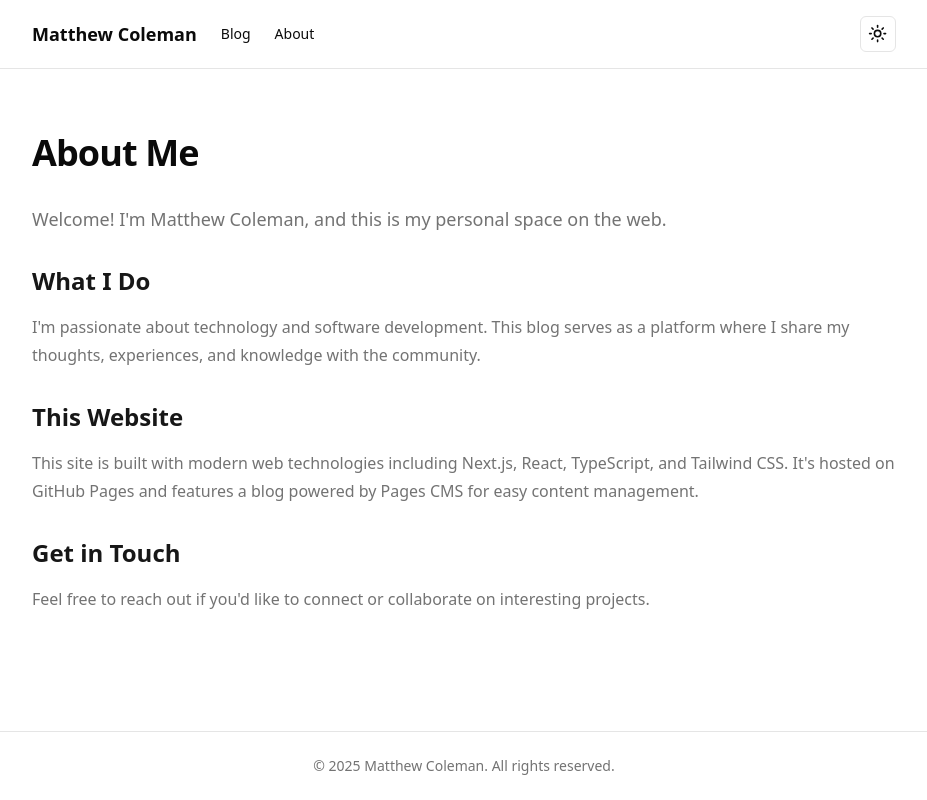
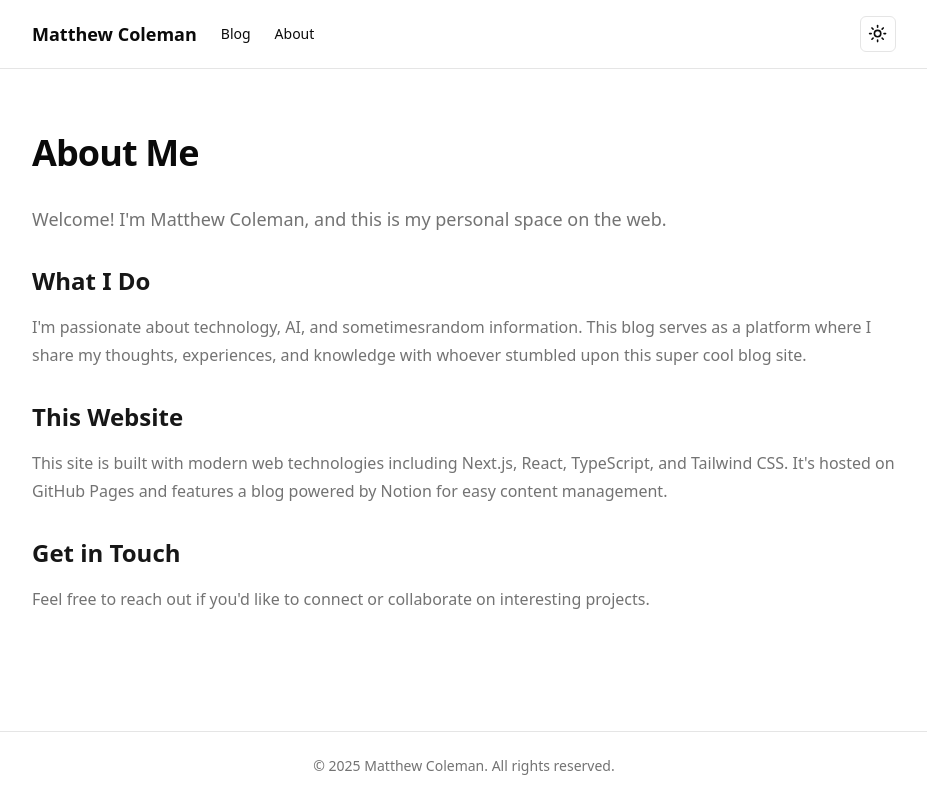
Before and after one commit to mncoleman/mncoleman, a Next.js app in the folder personal-website/: page /about in a window 1280 px wide. Shown: the whole page, without its empty margins (176-1103 px from the left). Built offline with nearby package versions, Linux system fonts and the light colour scheme; no server answers.

Commit message:
Update About page content and clean up unused CMS files

```diff
--- a/personal-website/app/about/page.tsx
+++ b/personal-website/app/about/page.tsx
@@ -10,15 +10,15 @@ export default function AboutPage() {
 
         <h2 className="text-2xl font-semibold mb-4 mt-8">What I Do</h2>
         <p className="text-muted-foreground mb-4">
-          I'm passionate about technology and software development. This blog serves as a
-          platform where I share my thoughts, experiences, and knowledge with the community.
+          I'm passionate about technology, AI, and sometimesrandom information. This blog serves as a
+          platform where I share my thoughts, experiences, and knowledge with whoever stumbled upon this super cool blog site.
         </p>
 
         <h2 className="text-2xl font-semibold mb-4 mt-8">This Website</h2>
         <p className="text-muted-foreground mb-4">
           This site is built with modern web technologies including Next.js, React,
           TypeScript, and Tailwind CSS. It's hosted on GitHub Pages and features a
-          blog powered by Pages CMS for easy content management.
+          blog powered by Notion for easy content management.
         </p>
 
         <h2 className="text-2xl font-semibold mb-4 mt-8">Get in Touch</h2>
```
Also changed, not shown: personal-website/content/pages/about.md (deleted, +0 -13 lines), personal-website/.pages.yml (deleted), 1 other file (tests, documents, lock files or other folders).
